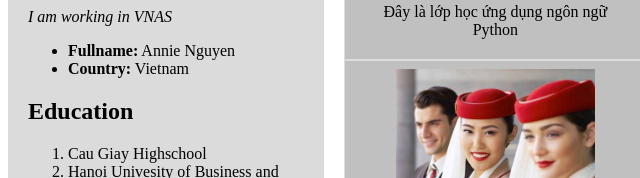
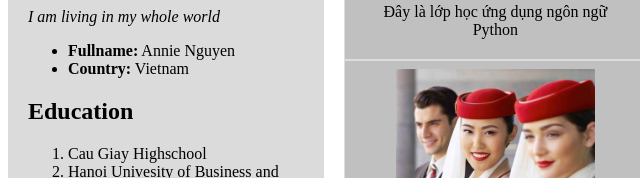
Before and after one commit to grancie-pics/grancie-pics.github.io, a plain HTML site: page index.html in a window 1280 px wide. Shown: the part 540-718 px from the top of the page, 0-640 px from the left. Drawn offline with Linux system fonts and the light colour scheme.

Commit message:
Update index.html

```diff
--- a/index.html
+++ b/index.html
@@ -20,7 +20,7 @@
 	<div id="left_side">
 			<h2 id="contact"> <strong>  About me </strong></h2>
 			<img src="assets/OIP.jpg" alt="my photo" width="250" height="200"/>
-					<p> <em> I am working in VNAS </em> </p>
+					<p> <em> I am living in my whole world </em> </p>
 					<ul>
 						 <li><strong> Fullname:</strong> Annie Nguyen</li>
 						 <li><strong> Country:</strong> Vietnam </li>
```
